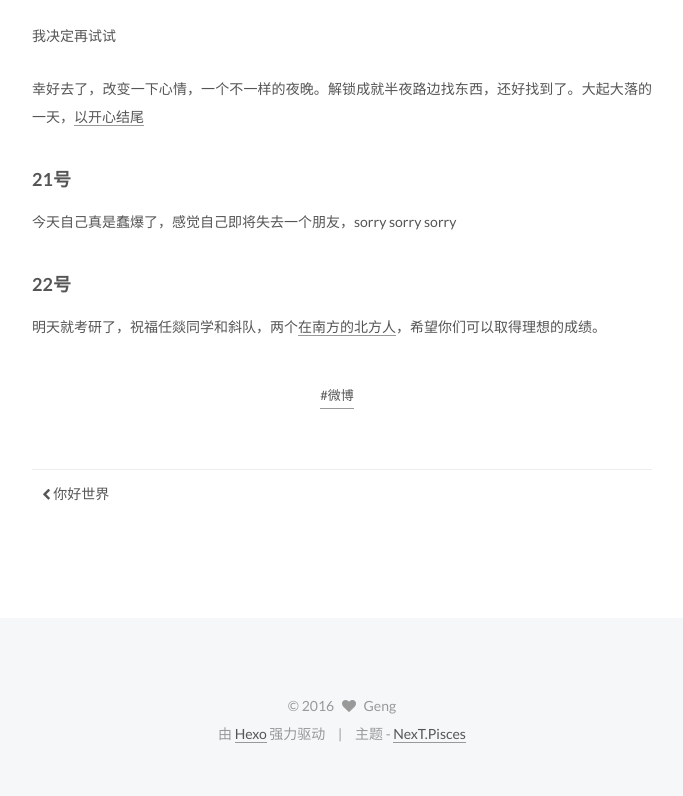
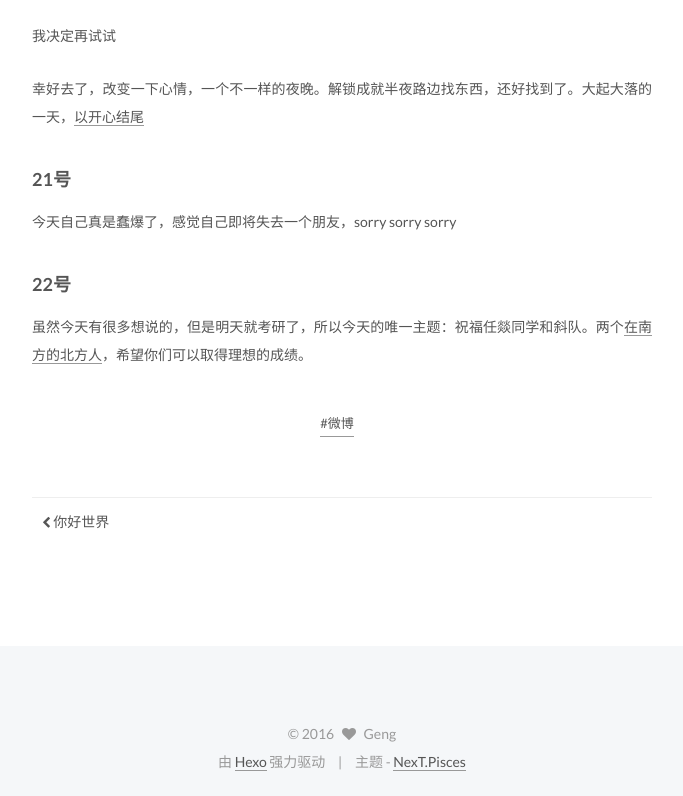
Before and after one commit to vzgh/mysite.github.io, a plain HTML site: page 2016/12/13/微博/index.html in a window 1280 px wide. Shown: the part 1775-2571 px from the top of the page, without its empty margins (428-1111 px from the left). Before the commit the page ends 2543 px from the top, so only its background shows below. Drawn offline with Linux system fonts and the light colour scheme.

Commit message:
Site updated: 2016-12-23 11:23:20

```diff
--- a/2016/12/13/微博/index.html
+++ b/2016/12/13/微博/index.html
@@ -91,7 +91,7 @@
 <meta property="og:site_name" content="我在保卫处">
 <meta property="og:description" content="很多时候想记录一下生活，又写不出什么长篇大论，所以，点滴都放在这里了，记录一下平凡生活中不平凡的事">
 <meta property="og:image" content="http://yoursite.com/images/dujiangyan.jpg">
-<meta property="og:updated_time" content="2016-12-23T03:13:27.112Z">
+<meta property="og:updated_time" content="2016-12-23T03:22:42.123Z">
 <meta name="twitter:card" content="summary">
 <meta name="twitter:title" content="GH的日常">
 <meta name="twitter:description" content="很多时候想记录一下生活，又写不出什么长篇大论，所以，点滴都放在这里了，记录一下平凡生活中不平凡的事">
@@ -293,7 +293,7 @@
 <p>我决定再试试</p>
 <p>幸好去了，改变一下心情，一个不一样的夜晚。解锁成就半夜路边找东西，还好找到了。大起大落的一天，<a href="http://music.163.com/#/m/song?id=426881506&amp;userid=95897981" target="_blank" rel="external">以开心结尾</a></p>
 <h3 id="21号"><a href="#21号" class="headerlink" title="21号"></a>21号</h3><p>今天自己真是蠢爆了，感觉自己即将失去一个朋友，sorry sorry sorry</p>
-<h3 id="22号"><a href="#22号" class="headerlink" title="22号"></a>22号</h3><p>明天就考研了，祝福任燚同学和斜队，两个<a href="http://music.163.com/#/m/song?id=202373&amp;userid=95897981" target="_blank" rel="external">在南方的北方人</a>，希望你们可以取得理想的成绩。</p>
+<h3 id="22号"><a href="#22号" class="headerlink" title="22号"></a>22号</h3><p>虽然今天有很多想说的，但是明天就考研了，所以今天的唯一主题：祝福任燚同学和斜队。两个<a href="http://music.163.com/#/m/song?id=202373&amp;userid=95897981" target="_blank" rel="external">在南方的北方人</a>，希望你们可以取得理想的成绩。</p>
 
 
     </div>
```
